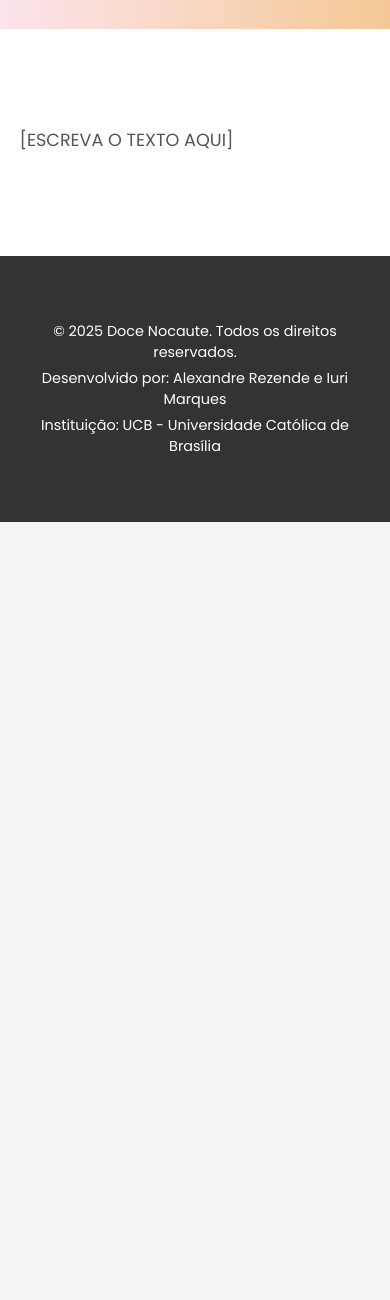
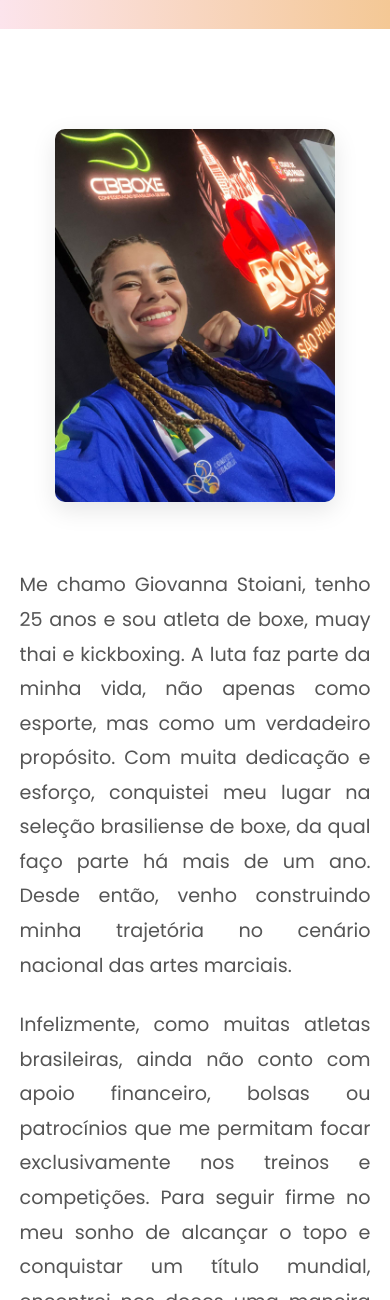
Before and after one commit to LeMarque22/docinhos-da-Gih, a plain HTML site: page sobre.html in a window 390 px wide. Shown: the part 700-2000 px from the top of the page. Before the commit the page ends 1222 px from the top, so only its background shows below. Drawn offline with Linux system fonts and the light colour scheme.

Commit message:
texto sobre mim e endereço

```diff
--- a/sobre.html
+++ b/sobre.html
@@ -37,10 +37,15 @@
 
     <section id="sobre-mim-conteudo">
         <div class="container">
-            <div class="texto-atleta">
-                <!-- escrever o texto aqui embaixo -->
-                <p> [ESCREVA O TEXTO AQUI]</p>
-
+            <div class="sobre-grid">
+                <div class="sobre-imagem">
+                    <img src="imagens/campeonato-sp.jpg" alt="Foto da atleta Giovanna Stoiani com sua medalha">
+                </div>
+                <div class="texto-atleta">
+                    <p>Me chamo Giovanna Stoiani, tenho 25 anos e sou atleta de boxe, muay thai e kickboxing. A luta faz parte da minha vida, não apenas como esporte, mas como um verdadeiro propósito. Com muita dedicação e esforço, conquistei meu lugar na seleção brasiliense de boxe, da qual faço parte há mais de um ano. Desde então, venho construindo minha trajetória no cenário nacional das artes marciais.</p>
+                    <p>Infelizmente, como muitas atletas brasileiras, ainda não conto com apoio financeiro, bolsas ou patrocínios que me permitam focar exclusivamente nos treinos e competições. Para seguir firme no meu sonho de alcançar o topo e conquistar um título mundial, encontrei nos doces uma maneira de sustentar minha jornada. Vendo o que eu mesma produzo, consigo custear treinos, viagens e despesas com competições.</p>
+                    <p>Cada doce vendido carrega muito mais do que sabor: ele representa resistência, superação e o sonho de uma atleta que se recusa a desistir. Conto com seu apoio para continuar lutando, dentro e fora do ringue!</p>
+                </div>
             </div>
         </div>
     </section>
--- a/style.css
+++ b/style.css
@@ -540,23 +540,52 @@ footer p {
         width: 100%;
         max-width: 250px;
     }
+}
 
-/* coisinhas pra a pagina sobre mim */
+/* --- Estilos aprimorados para a página Sobre Mim --- */
 #sobre-mim-conteudo {
     background-color: #fff;
-    padding: 60px 0;
+    padding: 80px 0;
+}
+
+.sobre-grid {
+    display: grid;
+    grid-template-columns: 300px 1fr;
+    gap: 50px;
+    align-items: center;
+}
+
+.sobre-imagem img {
+    width: 100%;
+    border-radius: 10px;
+    box-shadow: 0 8px 25px rgba(0,0,0,0.1);
+    transition: transform 0.3s ease;
+}
+
+.sobre-imagem img:hover {
+    transform: scale(1.05);
 }
 
 .texto-atleta {
-    max-width: 800px;
-    margin: 0 auto;
-    font-size: 1.1em;
-    line-height: 1.7;
+    max-width: none; /* Ajuste para o layout em grid */
+    margin: 0; /* Ajuste para o layout em grid */
+    font-size: 1.2em; /* Fonte maior, como solicitado */
+    line-height: 1.8;
     color: #555;
     text-align: justify;
 }
 
 .texto-atleta p {
-    margin-bottom: 20px;
+    margin-bottom: 25px;
 }
+
+@media (max-width: 768px) {
+    .sobre-grid {
+        grid-template-columns: 1fr;
+        gap: 40px;
+    }
+    .sobre-imagem {
+        max-width: 280px;
+        margin: 0 auto; /* Centraliza a imagem quando empilhada */
+    }
 }
```
Also changed, not shown: contato.html (+2 -2 lines).
